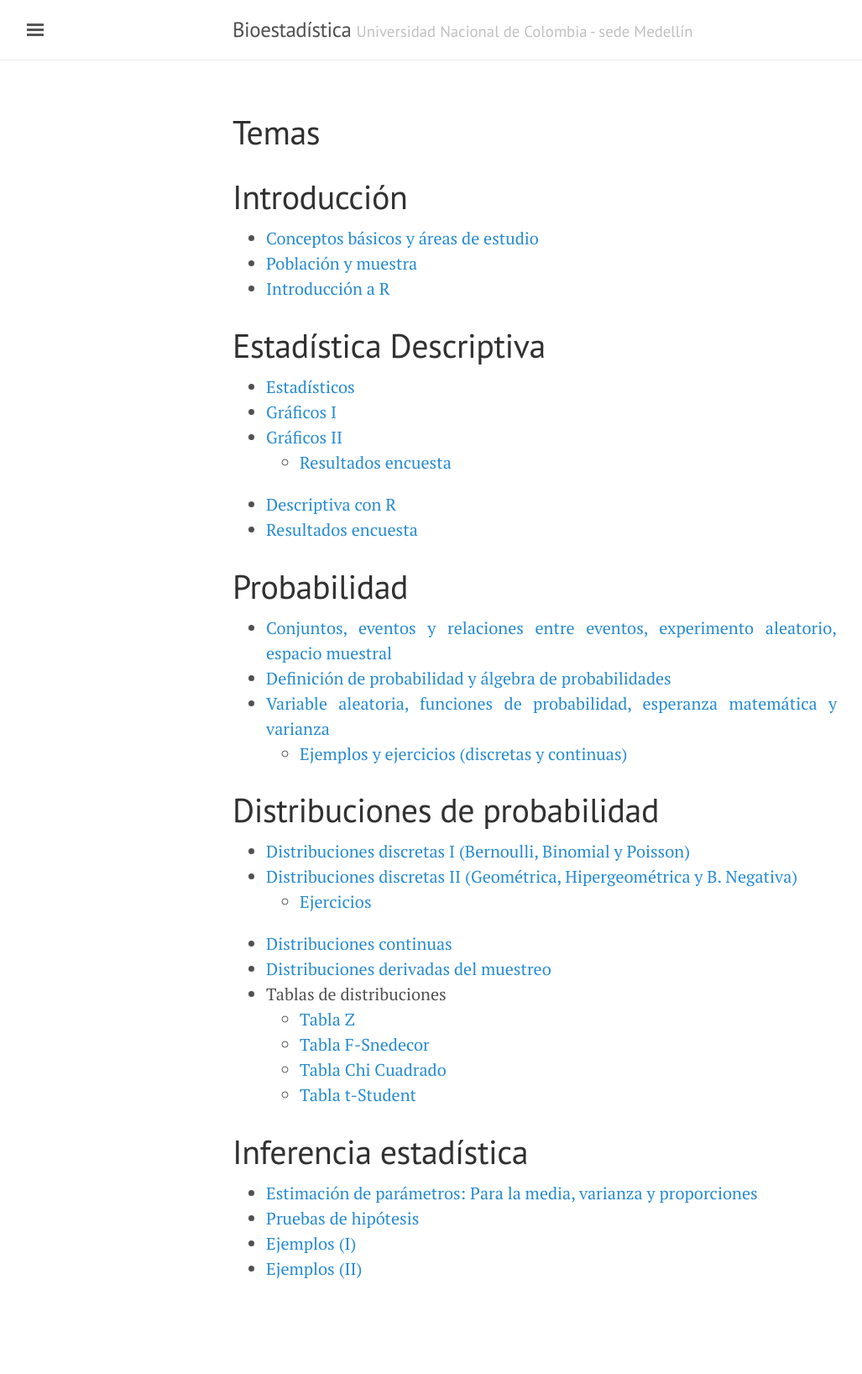
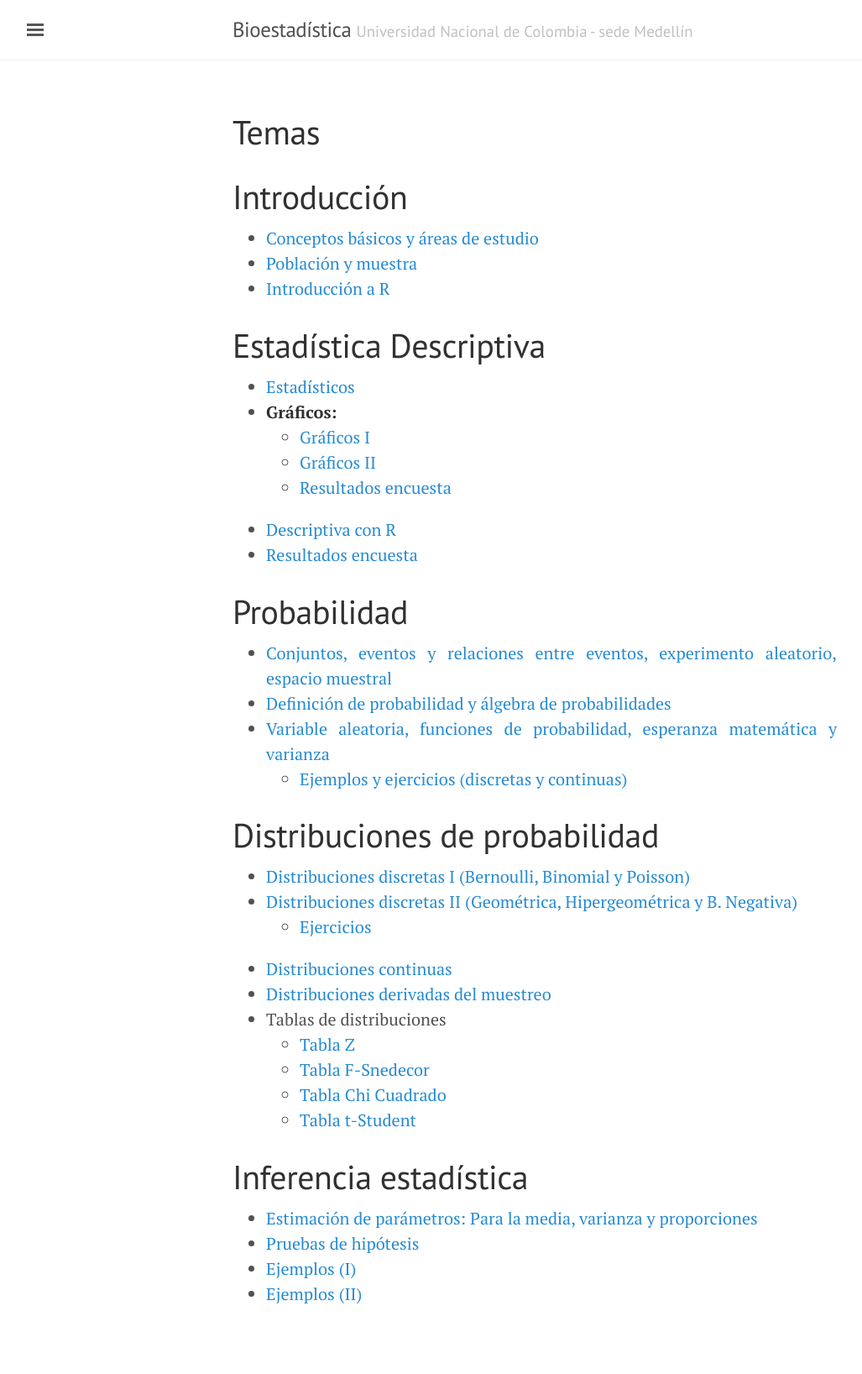
Before and after one commit to Ale-j/bioestadistica.github.io, a Jekyll site: the page built from 2Temas.md, in a window 1280 px wide. Shown: the whole page at 84% size, without its empty margins (3-1030 px from the left). Built offline with Jekyll 4.4.1, drawn with Linux system fonts in a browser that asks for light colours; before the commit the page ends 1606 px from its top, so only the background shows below that.

Commit message:
cambios en temas

```diff
--- a/2Temas.md
+++ b/2Temas.md
@@ -10,8 +10,9 @@ title: Temas
 
 # Estadística Descriptiva
 - [Estadísticos](/Temas/3_Estadisticos.pdf)
-- [Gráficos I](/Temas/4_Graficos.html)
-- [Gráficos II](/Temas/5_Graficos2.html)
+- **Gráficos:**
+    - [Gráficos I](/Temas/4_Graficos.html)
+    - [Gráficos II](/Temas/5_Graficos2.html)
     - [Resultados encuesta](/Temas/Encuesta.csv)
 - [Descriptiva con R](/Temas/5_DescriptivaR.html)
 - [Resultados encuesta](/Temas/Encuesta.zip)
```
